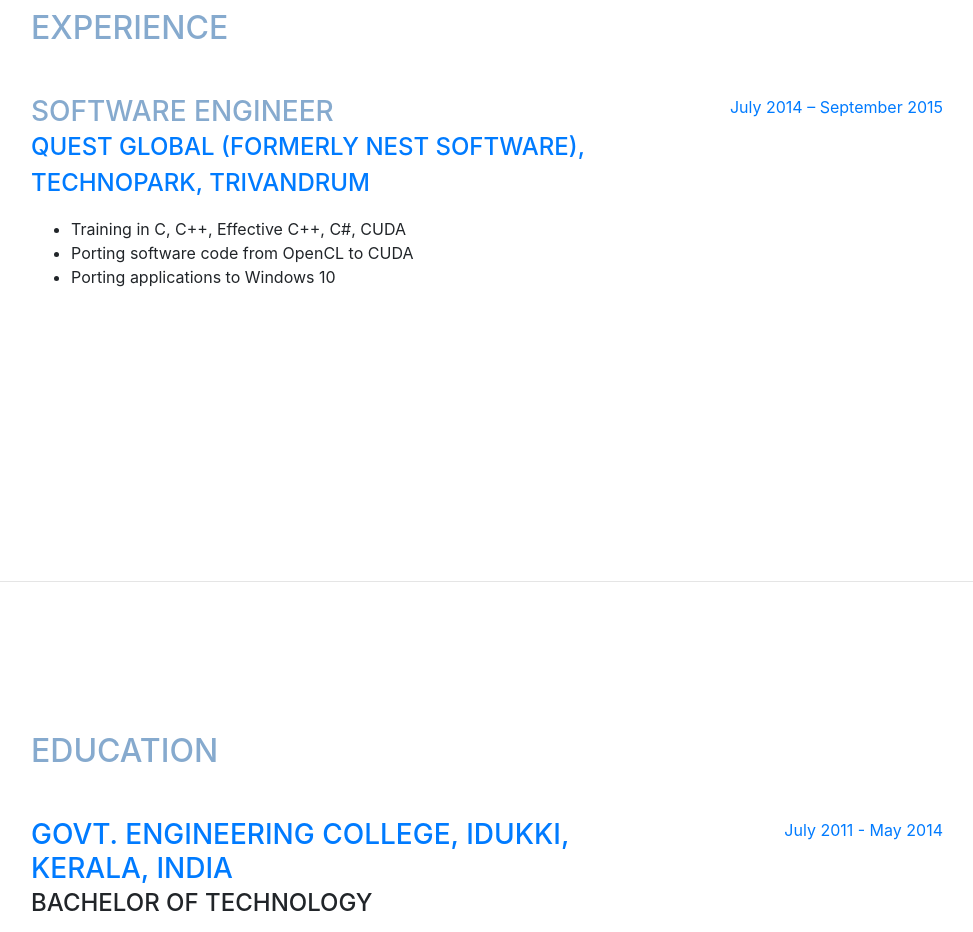
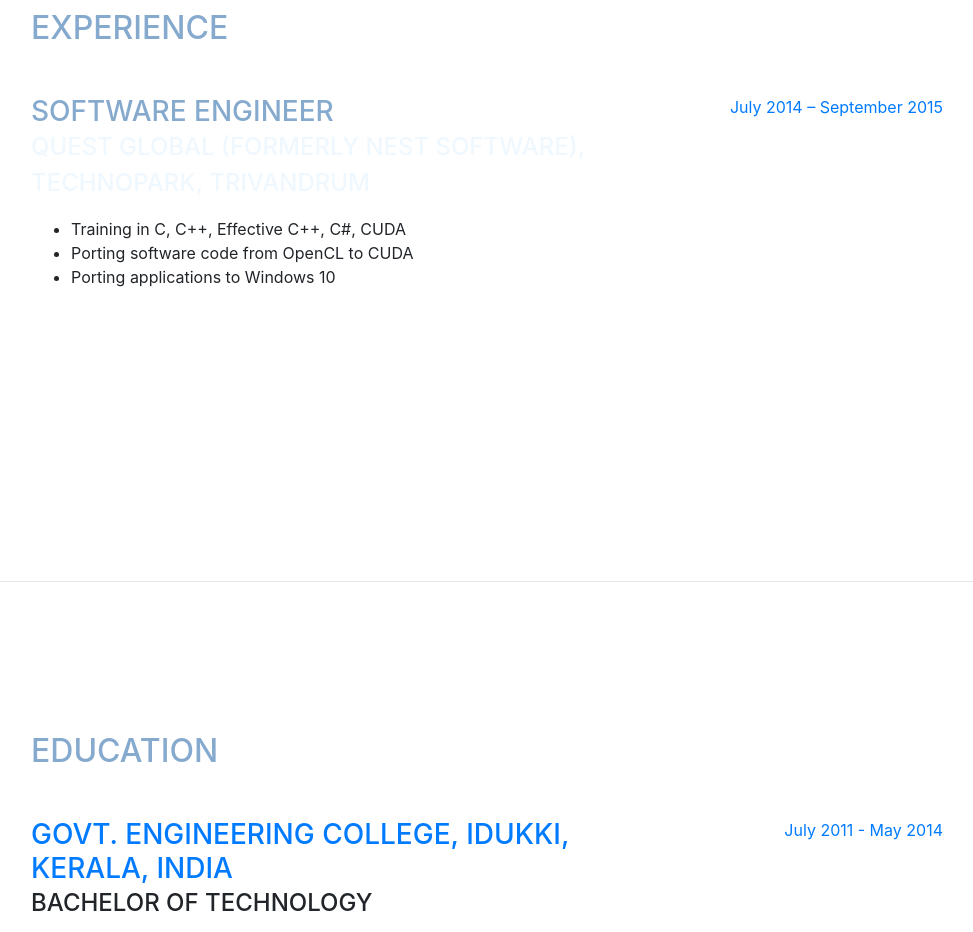
Before and after one commit to anagharenash/resume2019, a website with bundled scripts: page index.html in a window 1280 px wide. Shown: the part 1020-1952 px from the top of the page, without its empty margins (289-1262 px from the left). Built offline with nearby package versions, Linux system fonts and the light colour scheme; a web font is replaced by a local one.

Commit message:
last commit

```diff
--- a/index.html
+++ b/index.html
@@ -98,7 +98,7 @@
             <h3 class="mb-0">
               Software Engineer
             </h3>
-            <div class="subheading mb-3"><a href="https://www.quest-global.com/" >QuEST Global (formerly NeST Software), Technopark, Trivandrum</a></div>
+            <div class="subheading mb-3"><a href="https://www.quest-global.com/" style="color:aliceblue" >QuEST Global (formerly NeST Software), Technopark, Trivandrum</a></div>
             <p>
               <ul>
                   <li> Training in C, C++, Effective C++, C#, CUDA</li>
```
